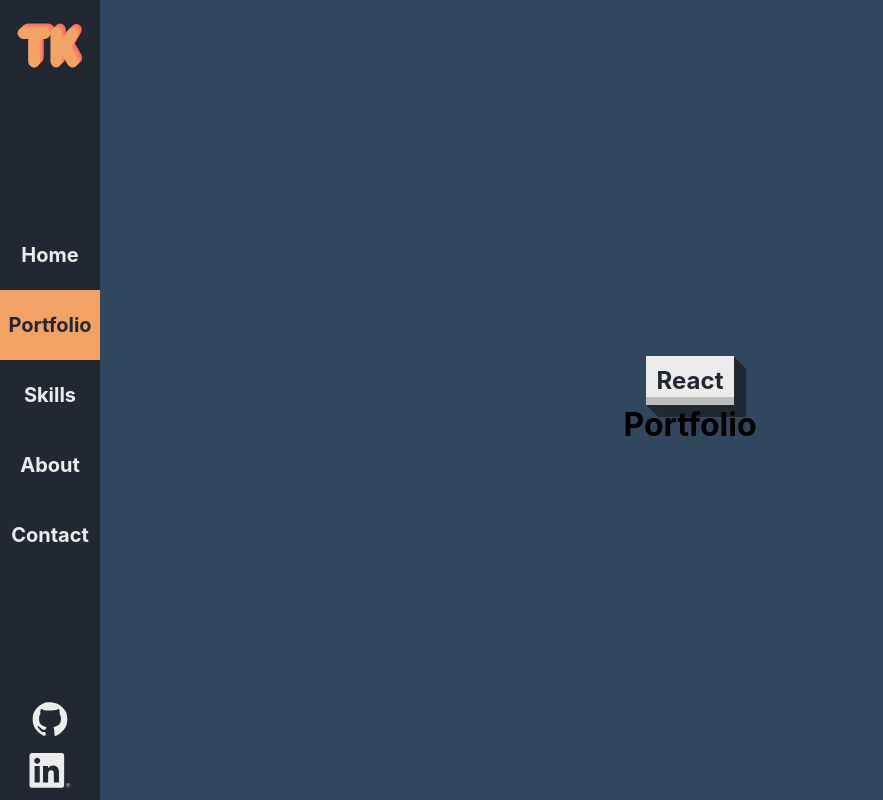
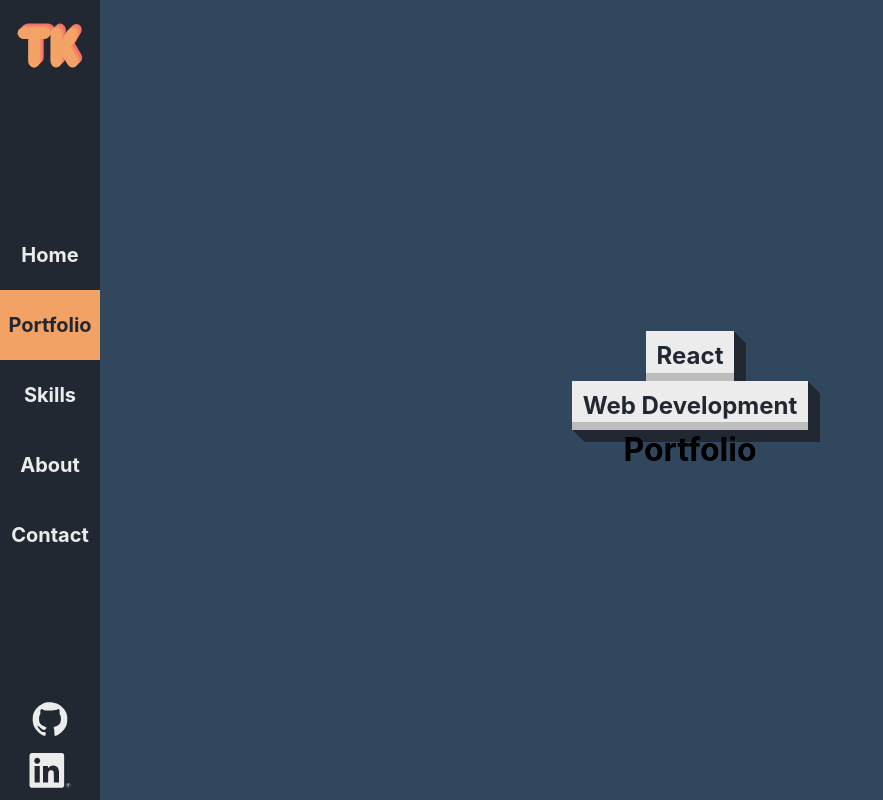
Before and after one commit to tylercodes1/portfolio, a React (Create React App) app: page /portfolio in a window 1280 px wide. Shown: the whole page, without its empty margins (0-883 px from the left). Built offline with nearby package versions, Linux system fonts and the light colour scheme.

Commit message:
half baked portfolio

```diff
--- a/src/Widgets/Portfolio/Portfolio.js
+++ b/src/Widgets/Portfolio/Portfolio.js
@@ -8,20 +8,26 @@ class Portfolio extends Component {
     constructor() {
         super()
         this.state = {
-            selected: ''
+            selected: []
         }
     }
 
     handleSelect(filterClass) {
-        console.log(this.state.selected)
+        console.log("before: " + this.state.selected)
+        console.log("Filter class: " + filterClass)
         this.setState(prevState => {
-            if (prevState.selected.includes(filterClass)) {
-                return {
-                    selected: prevState.selected.replace(filterClass + ' ', '')
-                }
+            const select = prevState.selected
+            let ind = select.indexOf(filterClass)
+            console.log(select)
+            if (ind === -1) {
+                console.log('i made it')
+                select.concat(filterClass)
+            } else {
+                select.splice(ind,1)
             }
+            console.log(select)
             return {
-                selected: prevState.selected.concat(prevState.selected, filterClass + ' ')
+                selected: select
             }
         })
     }
@@ -29,8 +35,8 @@ class Portfolio extends Component {
     render() {
         return (
             <div className="portfolio_page">
-                <FilterButton text="React" onClick={(urmom) => this.handleSelect(urmom)} selected={this.state.selected} filterName="React"/>
-                {/* <BlockButton text="React"></BlockButton> */}
+                <FilterButton text="React" onClick={(urmom) => this.handleSelect(urmom)} selected={this.state.selected} />
+                <FilterButton text="Web Development" onClick={(urmom) => this.handleSelect(urmom)} selected={this.state.selected} />
                 <h1>Portfolio</h1>
             </div>
         )
```
